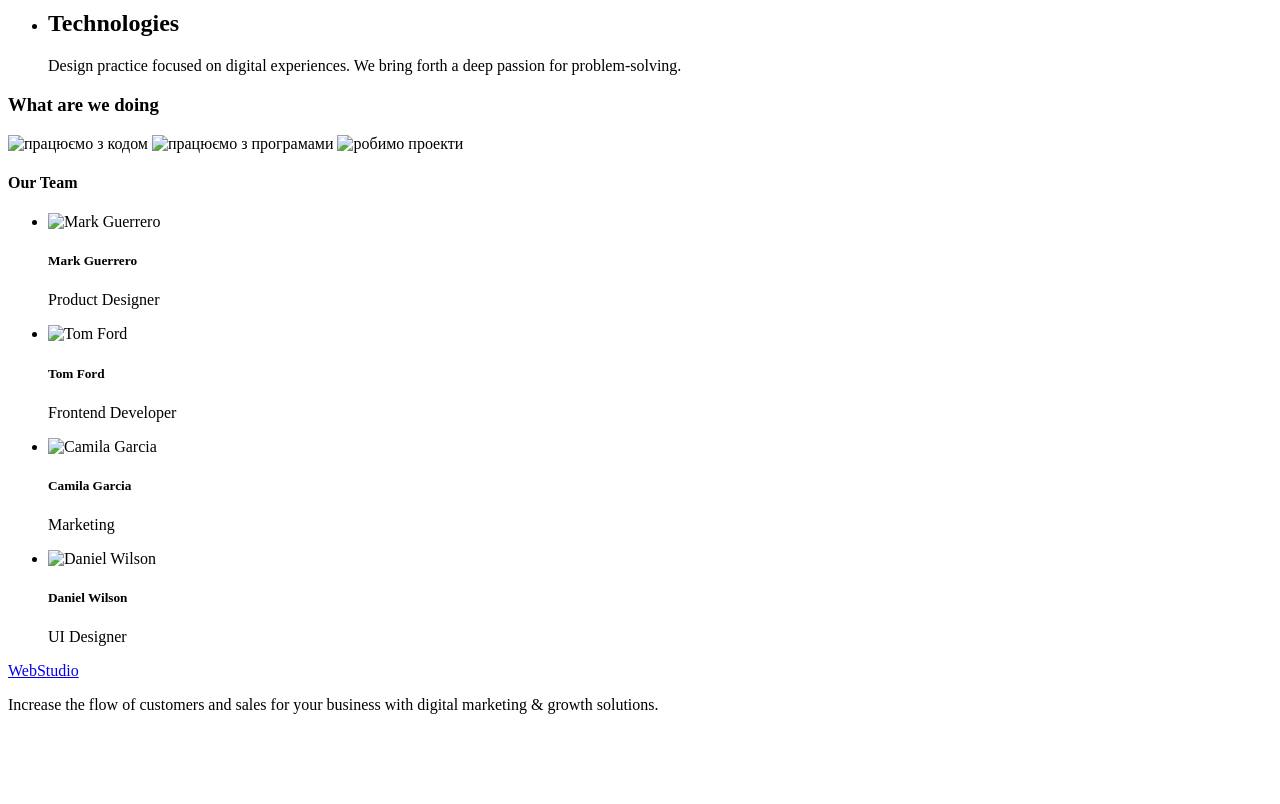
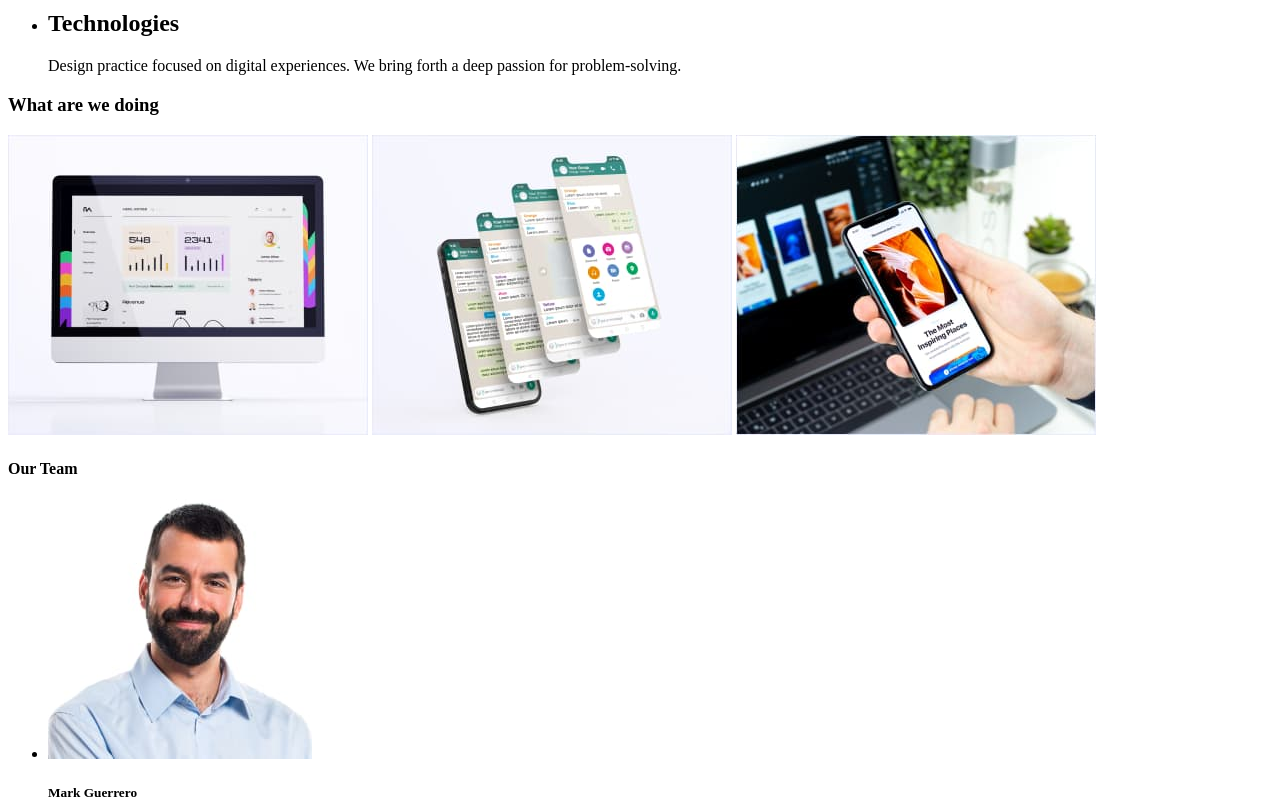
Before and after one commit to lilkiri11/hw-1, a plain HTML site: page index.html in a window 1280 px wide. Shown: the part 500-1304 px from the top of the page. Before the commit the page ends 1230 px from the top, so only its background shows below. Drawn offline with Linux system fonts and the light colour scheme; the site is published under a folder, as on GitHub Pages, so addresses that start at the root find nothing.

Commit message:
Update index.html

```diff
--- a/index.html
+++ b/index.html
@@ -72,19 +72,19 @@
       <section>
         <h3 class="title-text">What are we doing</h3>
         <img
-          src="/images/Rectangle 71.jpg"
+          src="images/Rectangle 71.jpg"
           height="300px"
           width="360px"
           alt="працюємо з кодом"
         />
         <img
-          src="/images/Rectangle 71 (1).jpg"
+          src="images/Rectangle 71 (1).jpg"
           height="300px"
           width="360px"
           alt="працюємо з програмами"
         />
         <img
-          src="/images/Rectangle 71 (2).jpg"
+          src="images/Rectangle 71 (2).jpg"
           height="300px"
           width="360px"
           alt="робимо проекти"
@@ -95,7 +95,7 @@
         <ul>
           <li>
             <img
-              src="/images/img.jpg"
+              src="images/img.jpg"
               width="264px"
               height="260px"
               alt="Mark Guerrero"
@@ -105,7 +105,7 @@
           </li>
           <li>
             <img
-              src="/images/img (1).jpg"
+              src="images/img (1).jpg"
               width="264px"
               height="260px"
               alt="Tom Ford"
@@ -115,7 +115,7 @@
           </li>
           <li>
             <img
-              src="/images/img (2).jpg"
+              src="images/img (2).jpg"
               width="264px"
               height="260px"
               alt="Camila Garcia"
@@ -125,7 +125,8 @@
           </li>
           <li>
             <img
-              src="/images/img (3).jpg"
+              src="images/img (3).jpg"
+              src="images/img (3).jpg"
               width="264px"
               height="260px"
               alt="Daniel Wilson"
```
